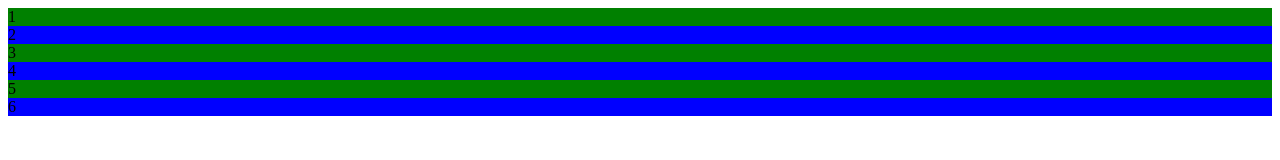
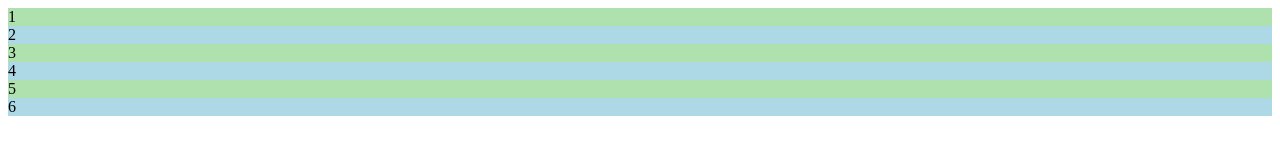
Before and after one commit to csu41118164/csu41118164.github.io, a plain HTML site: page novel1.html in a window 1280 px wide. Drawn offline with Linux system fonts and the light colour scheme.

Commit message:
Update novel1.html

```diff
--- a/novel1.html
+++ b/novel1.html
@@ -2,10 +2,10 @@
   <head>
     <style>
       .odd {
-        background-color: green;
+        background-color: #AFE1AF;
       }
       .even {
-        background-color: blue;
+        background-color: #ADD8E6;
       }
     </style>
   </head>
```
